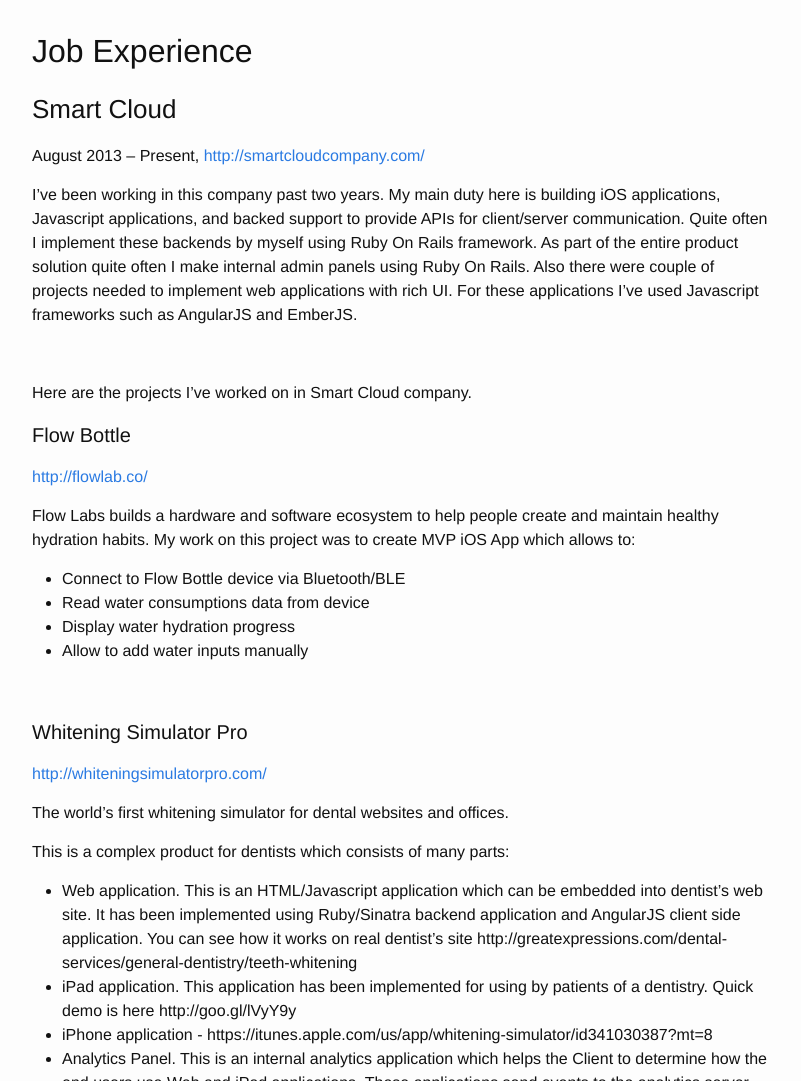
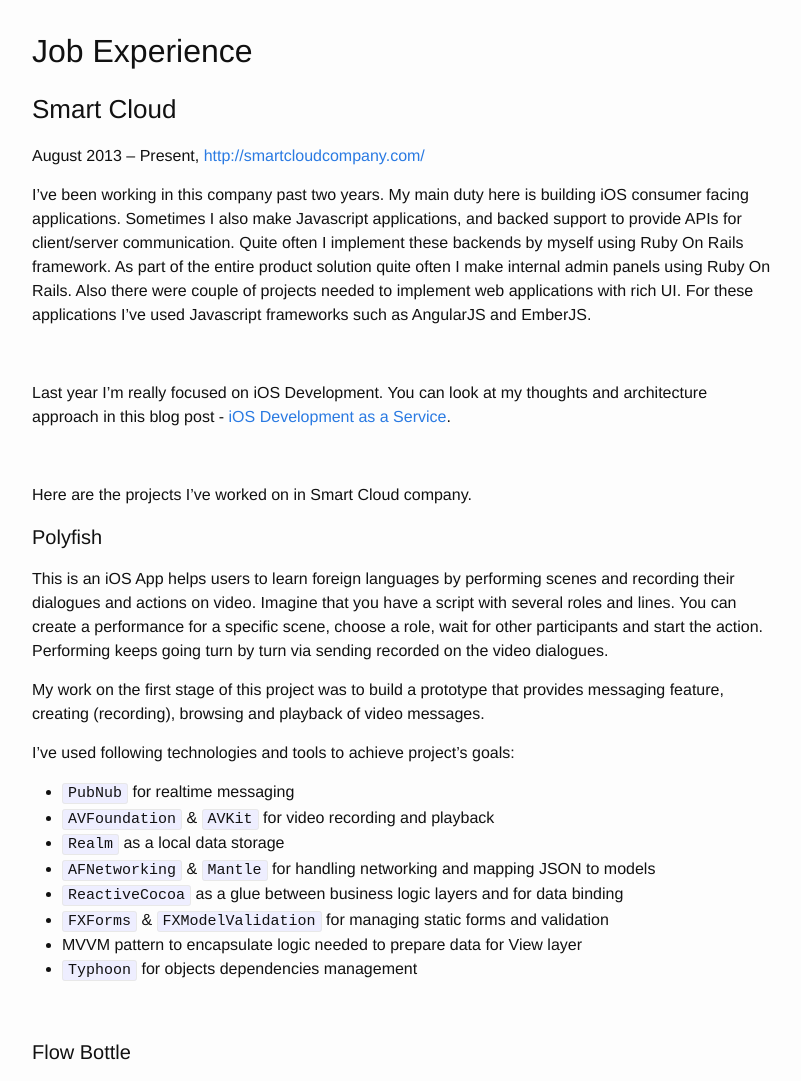
Before and after one commit to petalvlad/petalvlad, a Jekyll site: the page built from _posts/2015-09-05-resume.markdown, in a window 1280 px wide and 1400 px high, cut to the strip 319-1400 px from the top of the window. Shown: the whole strip, without its empty margins (238-1039 px from the left). Built offline with Jekyll 4.4.1, drawn with Linux system fonts in a browser that asks for light colours.

Commit message:
Update 2015-09-05-resume.markdown
Add Polyfish project and link to blog post.

```diff
--- a/_posts/2015-09-05-resume.markdown
+++ b/_posts/2015-09-05-resume.markdown
@@ -53,11 +53,34 @@ redirect_from: "/2015/09/05/resume/"
 
 August 2013 – Present, [http://smartcloudcompany.com/](http://smartcloudcompany.com/)
 
-I’ve been working in this company past two years. My main duty here is building iOS applications, Javascript applications, and backed support to provide APIs for client/server communication. Quite often I implement these backends by myself using Ruby On Rails framework. As part of the entire product solution quite often I make internal admin panels using Ruby On Rails. Also there were couple of projects needed to implement web applications with rich UI. For these applications I’ve used Javascript frameworks such as AngularJS and EmberJS.
+I’ve been working in this company past two years. My main duty here is building iOS consumer facing applications. Sometimes I also make Javascript applications, and backed support to provide APIs for client/server communication. Quite often I implement these backends by myself using Ruby On Rails framework. As part of the entire product solution quite often I make internal admin panels using Ruby On Rails. Also there were couple of projects needed to implement web applications with rich UI. For these applications I’ve used Javascript frameworks such as AngularJS and EmberJS.
+
+<br>
+
+Last year I'm really focused on iOS Development. You can look at my thoughts and architecture approach in this blog post - [iOS Development as a Service](http://www.sm-cloud.com/ios-development-as-a-service/).
 
 <br>
 
 Here are the projects I’ve worked on in Smart Cloud company.
+
+#### Polyfish
+
+This is an iOS App helps users to learn foreign languages by performing scenes and recording their dialogues and actions on video. Imagine that you have a script with several roles and lines. You can create a performance for a specific scene, choose a role, wait for other participants and start the action. Performing keeps going turn by turn via sending recorded on the video dialogues.
+
+My work on the first stage of this project was to build a prototype that provides messaging feature, creating (recording), browsing and playback of video messages.
+
+I've used following technologies and tools to achieve project's goals:
+
+- `PubNub` for realtime messaging
+- `AVFoundation` & `AVKit` for video recording and playback
+- `Realm` as a local data storage
+- `AFNetworking` & `Mantle` for handling networking and mapping JSON to models
+- `ReactiveCocoa` as a glue between business logic layers and for data binding
+- `FXForms` & `FXModelValidation` for managing static forms and validation
+- MVVM pattern to encapsulate logic needed to prepare data for View layer
+- `Typhoon` for objects dependencies management
+
+<br>
 
 #### Flow Bottle
 
```
